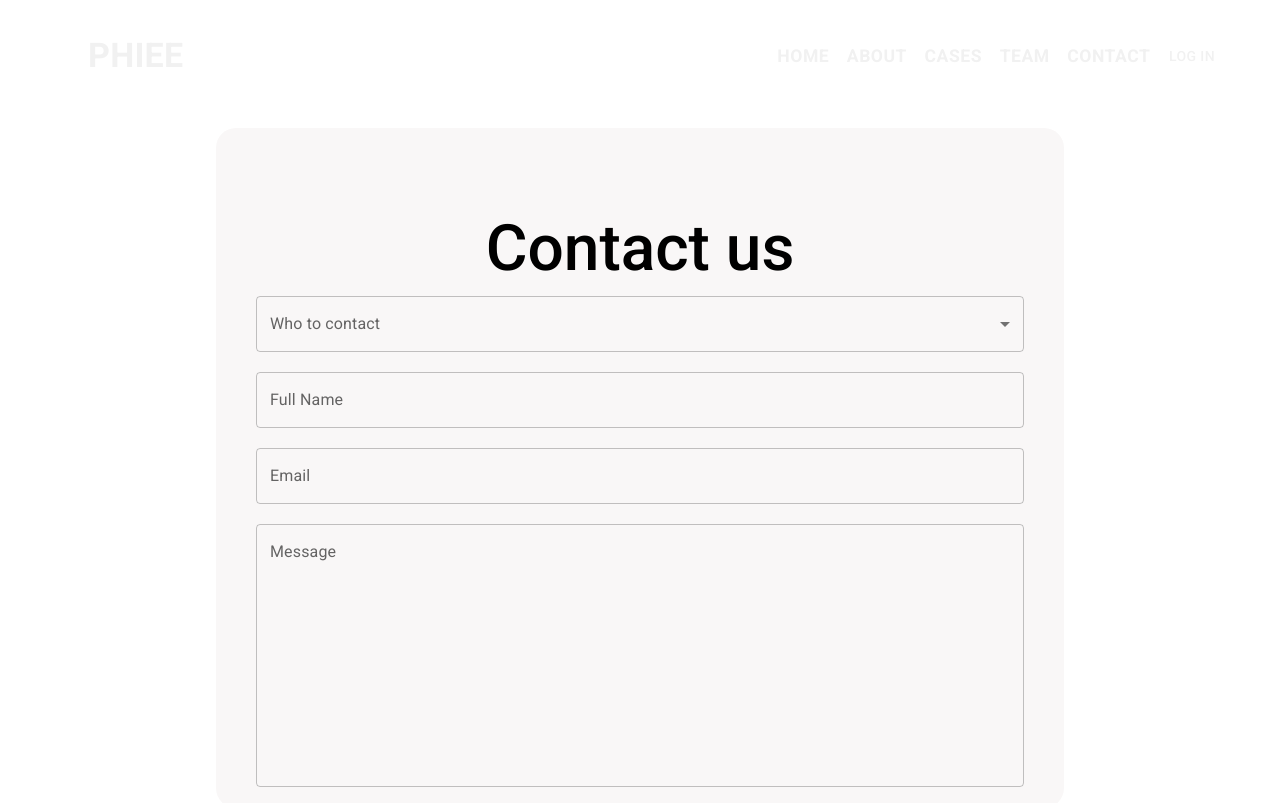
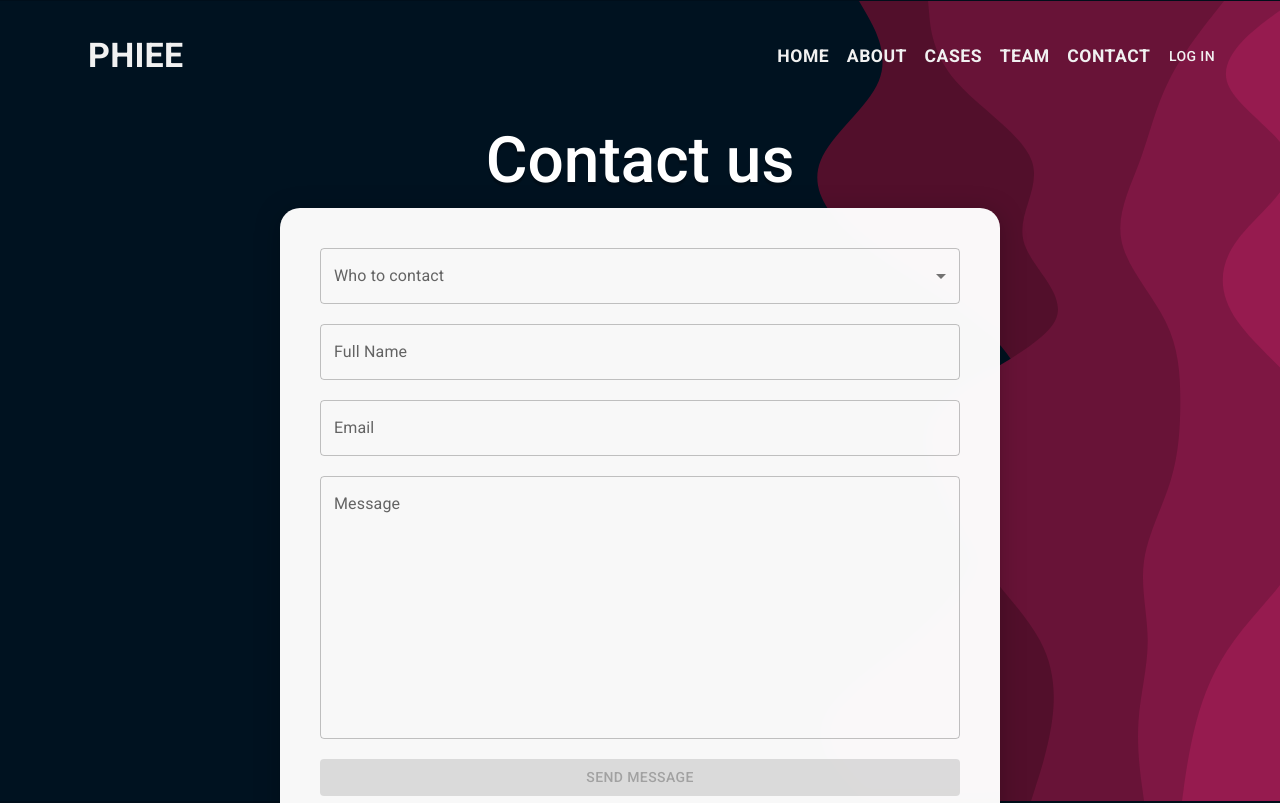
Before and after one commit to Prisberg/nr1team, a React (Create React App) app: page /contact in a window 1280 px wide. Shown: the top 803 px of the page. Built offline with nearby package versions, Linux system fonts and the light colour scheme.

Commit message:
init fixed styling

```diff
--- a/src/components/pages/contact/Contact.jsx
+++ b/src/components/pages/contact/Contact.jsx
@@ -1,13 +1,34 @@
 import React from "react";
 import { ContactForm } from "./ContactForm";
 import "./contact.css";
+import greetingimg from "../../../assets/images/greeting-background.svg";
 function Contact() {
   return (
-    <div className="contact-main">
+    <div className="">
+          <img
+    src={greetingimg}
+    alt="greeting"
+    style={{
+      height: "800px",
+      width: "100%",
+      objectFit: "cover",
+      position: "absolute",
+      top: "1px",
+      zIndex: "-1",
+      "@media (max-width: 450px)": {
+        height: "500px",
+      },
+      "@media (max-width: 360px)": {
+        height: "400px",
+      },
+    }}
+  />
+      <div className="contact-main">
+      <h1 className="contact-title">Contact us</h1>
       <div className="contact-bg">
-        <h1 className="contact-title">Contact us</h1>
         <ContactForm/>
       </div>
+    </div>
     </div>
   );
 }
--- a/src/components/pages/contact/ContactForm.js
+++ b/src/components/pages/contact/ContactForm.js
@@ -8,10 +8,10 @@ const theme = createTheme({
   palette: {
     type: "light",
     primary: {
-      main: "#000000",
+      main: "#000E1A",
     },
     secondary: {
-      main: "#F06449",
+      main: '#C62368',
     },
     error: {
       main: "#FF0004",
--- a/src/components/pages/contact/contact.css
+++ b/src/components/pages/contact/contact.css
@@ -1,6 +1,11 @@
+html {
+  background: #000E1A;
+}
+
 div.contact-main {
   display: flex;
   justify-content: center;
+  flex-direction: column;
   align-items: center;
   height: 90vh;
   margin: 20px;
@@ -8,17 +13,19 @@ div.contact-main {
 
 div.contact-bg {
   display: flex;
-  justify-content: space-between;
   align-items: center;
   text-align: center;
   flex-direction: column;
-  background: #f9f7f7;
+  background: #fffffff8;
   border-radius: 20px;
-  width: 60vw;
-  height: 80vh;
+  justify-content: center;
+  width: 50vw;
   padding:40px;
   max-width: 1440px;
-  max-height: 600px;
+  max-height: 800px;
+  filter: drop-shadow(0px 4px 12px rgba(0, 0, 0, 0.25));
+  backdrop-filter: blur(7px);
+
 }
 
 h1.contact-title {
@@ -26,8 +33,10 @@ h1.contact-title {
   font-style: normal;
   font-weight: 500;
   font-size: 64px;
-  color: #000000;
+  color: white;
   margin-bottom: 10px;
+  text-shadow: 0px 4px 1px rgba(0, 0, 0, 0.25);
+
 }
 
 @media only screen and (max-width: 640px) {
@@ -66,8 +75,10 @@ form {
 
 .button {
   margin-top: 20px;
+  margin-bottom: 20px;
+  width: 100%;
 }
 
-.css-oh0jw6-MuiButtonBase-root-MuiButton-root {
+.css-oxk6bc-MuiButtonBase-root-MuiButton-root {
   width: 100%;
 }
```
